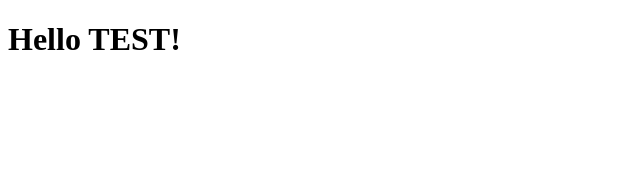
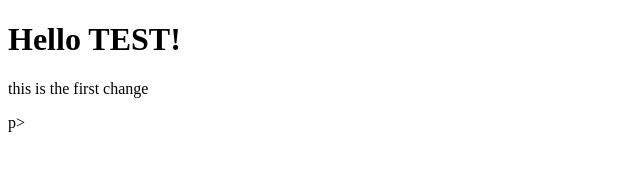
Before and after one commit to zWess/test, a plain HTML site: page site/index.html in a window 1280 px wide. Shown: the whole page, without its empty margins (0-640 px from the left). Drawn offline with Linux system fonts and the light colour scheme.

Commit message:
this is the first change.

```diff
--- a/site/index.html
+++ b/site/index.html
@@ -7,5 +7,6 @@
 </head>
 <body>
     <h1>Hello TEST!</h1>
+    <p>this is the first change</p>p>
 </body>
 </html>
```
